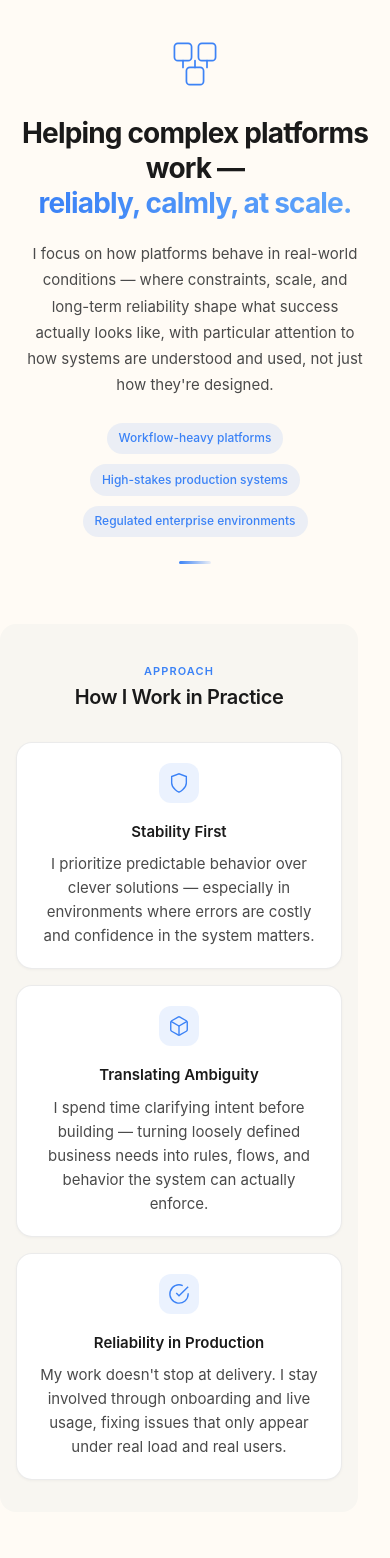
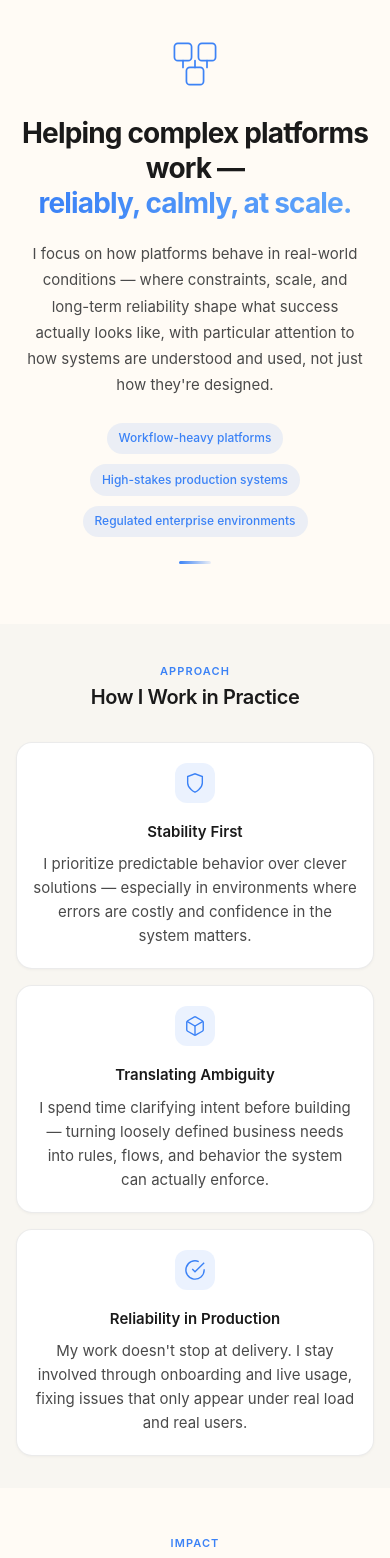
Before and after one commit to Aryaa-singh/personal-portfolio-1, a React (Vite) app: page / in a window 390 px wide. Shown: the top 1558 px of the page. Built offline with nearby package versions, Linux system fonts and the light colour scheme.

Commit message:
Fix section-tinted full-width on mobile

```diff
--- a/src/App.css
+++ b/src/App.css
@@ -39,10 +39,11 @@ section {
     }
 
     .section-tinted {
-        margin-left: -1rem !important;
-        margin-right: -1rem !important;
+        width: 100vw !important;
+        margin-left: calc(-50vw + 50%) !important;
+        margin-right: calc(-50vw + 50%) !important;
         padding: 2rem 1rem !important;
-        border-radius: 16px !important;
+        border-radius: 0 !important;
     }
 
     h1 {
```
